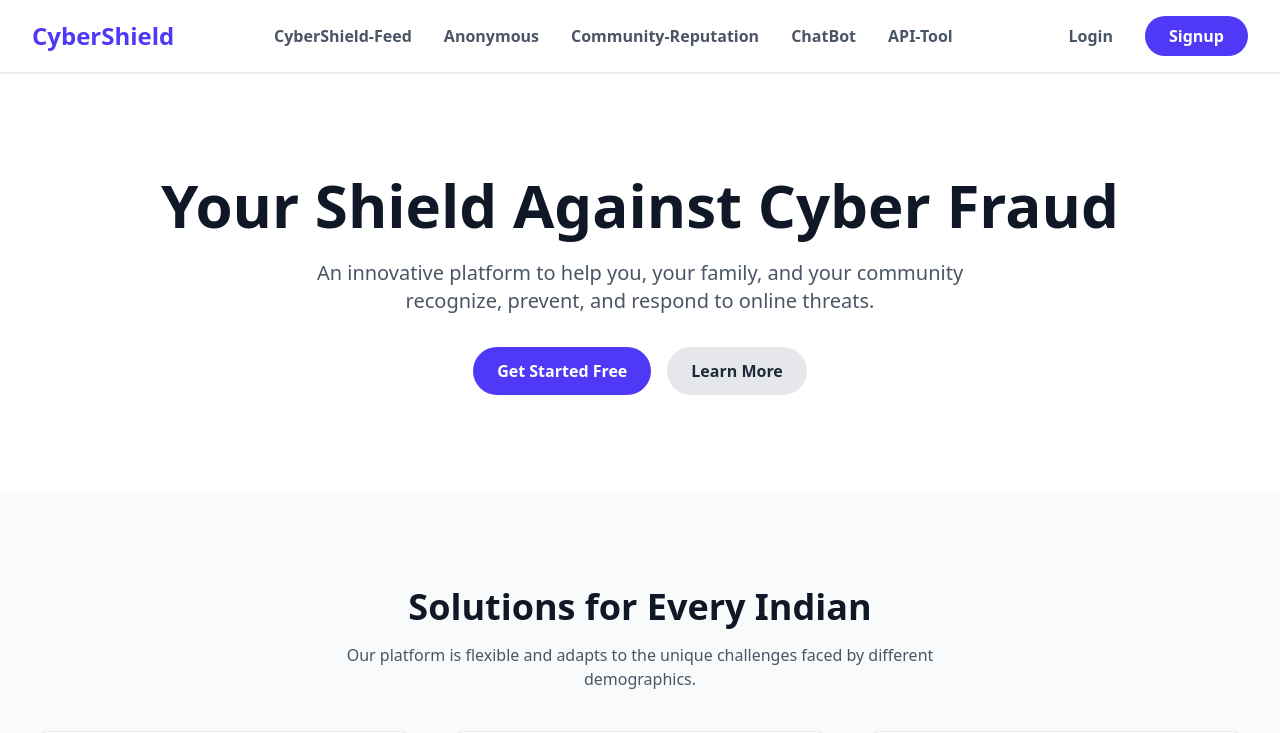
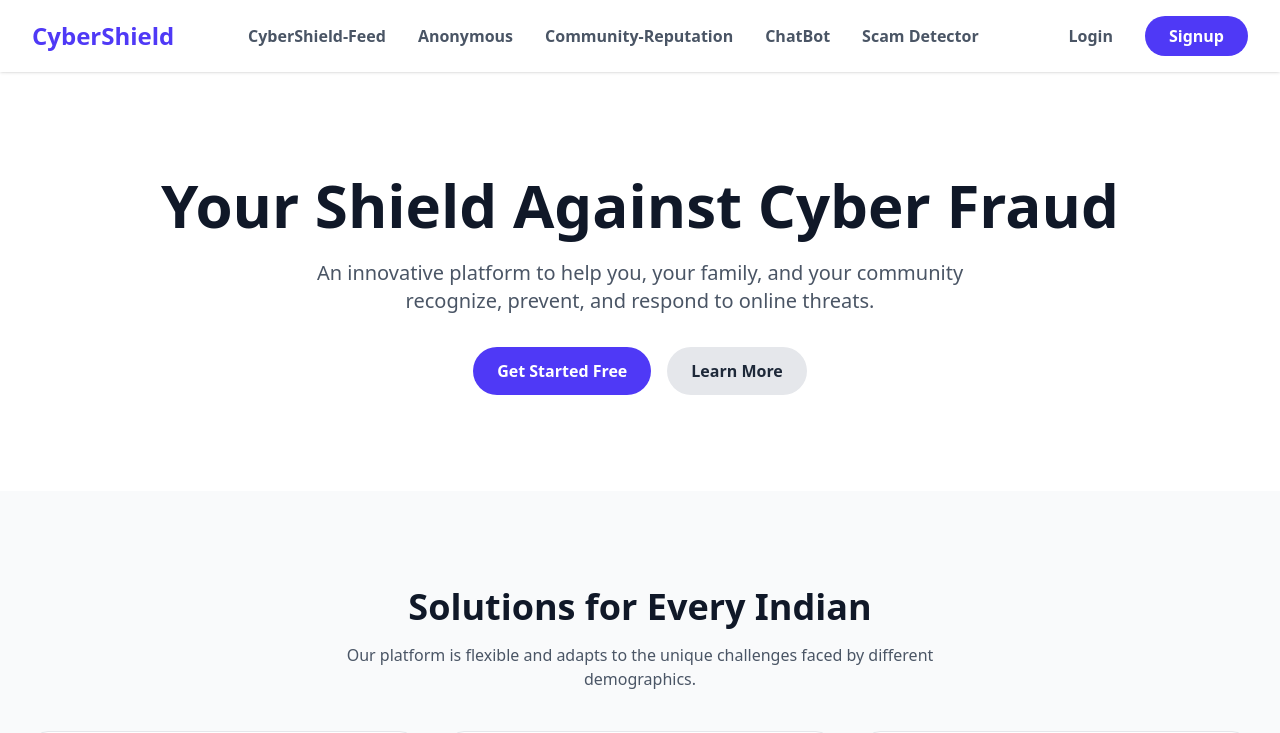
Before and after one commit to CHIKA0411/cyber-safety-platform, a React (Vite) app in the folder frontend/: page / in a window 1280 px wide. Shown: the top 733 px of the page. Built offline with nearby package versions, Linux system fonts and the light colour scheme.

Commit message:
Update Navbar.jsx

```diff
--- a/frontend/src/components/Navbar.jsx
+++ b/frontend/src/components/Navbar.jsx
@@ -87,7 +87,7 @@ const Navbar = () => {
             to="/api-tool"
             className={`font-semibold transition-colors duration-200 ${textColorClass} ${hoverTextColorClass}`}
           >
-            API-Tool
+            Scam Detector
           </Link>
         </div>
 
```
